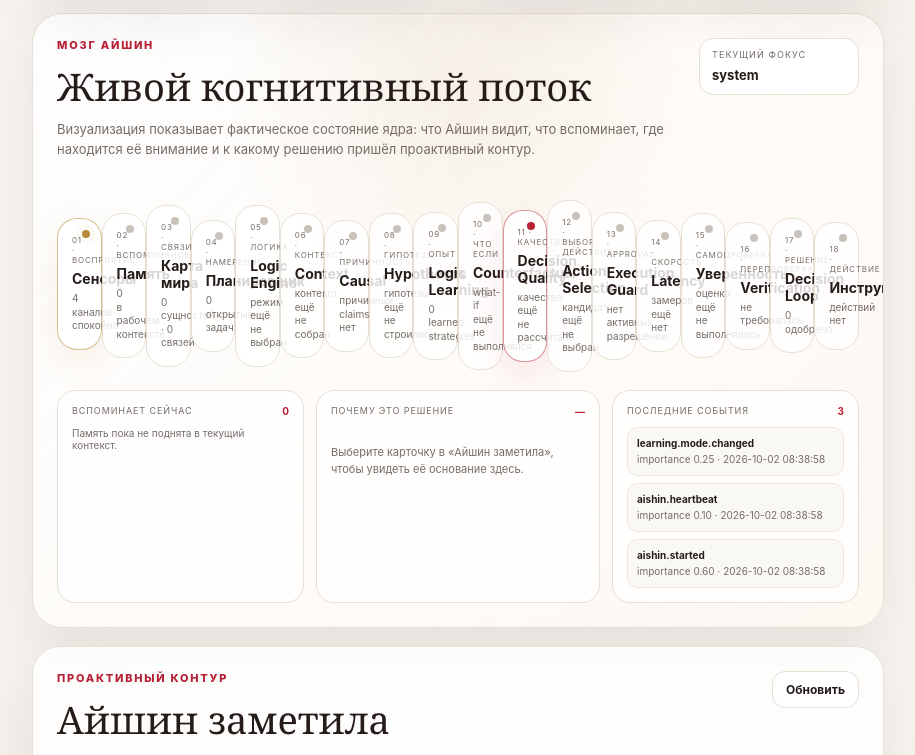
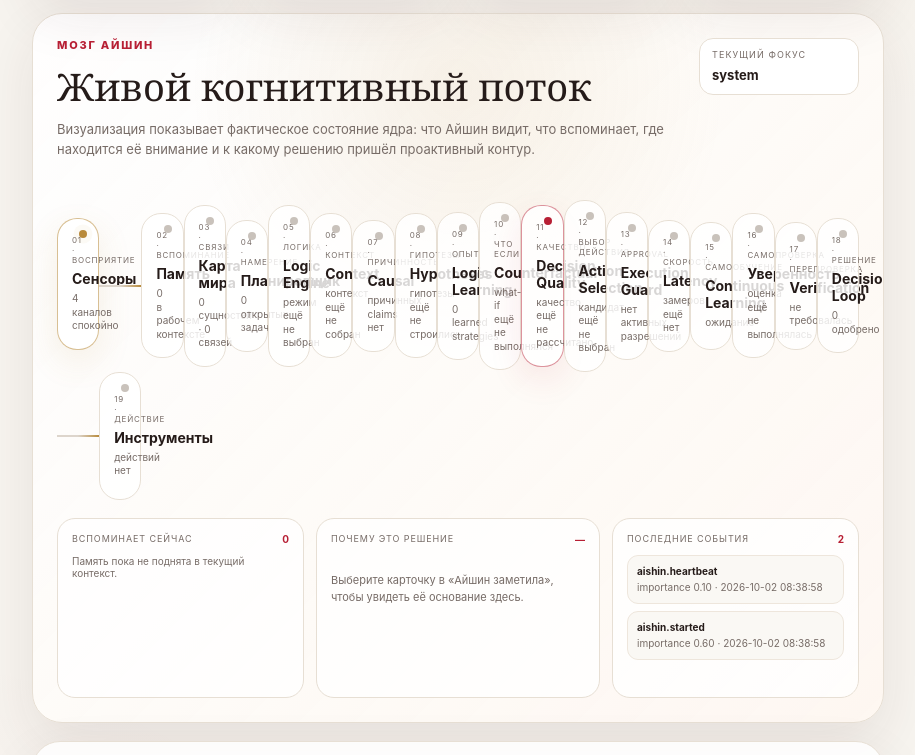
Before and after one commit to Aspksa/Aishin, a FastAPI app: page / in a window 1280 px wide. Shown: the part 879-1634 px from the top of the page, without its empty margins (332-1247 px from the left). Run offline with FastAPI, Linux system fonts and the light colour scheme; data comes from the database, SQL or seed files in the repository; data that the repository does not hold is empty.

Commit message:
feat: add Continuous Learning node to live brain

```diff
--- a/app/templates/index.html
+++ b/app/templates/index.html
@@ -206,30 +206,37 @@
               <em id="brain-performance-detail">ожидание</em>
             </div>
             <div class="brain-link"><span></span></div>
+            <div class="brain-node" data-brain-node="continuous-learning">
+              <span class="brain-node-pulse"></span>
+              <small>15 · САМООБУЧЕНИЕ</small>
+              <strong>Continuous Learning</strong>
+              <em id="brain-continuous-learning-detail">ожидание</em>
+            </div>
+            <div class="brain-link"><span></span></div>
             <div class="brain-node" data-brain-node="metacognition">
               <span class="brain-node-pulse"></span>
-              <small>15 · САМОПРОВЕРКА</small>
+              <small>16 · САМОПРОВЕРКА</small>
               <strong>Уверенность</strong>
               <em id="brain-metacognition-detail">ожидание</em>
             </div>
             <div class="brain-link"><span></span></div>
             <div class="brain-node" data-brain-node="verification">
               <span class="brain-node-pulse"></span>
-              <small>16 · ПЕРЕПРОВЕРКА</small>
+              <small>17 · ПЕРЕПРОВЕРКА</small>
               <strong>Verification</strong>
               <em id="brain-verification-detail">ожидание</em>
             </div>
             <div class="brain-link"><span></span></div>
             <div class="brain-node decision-node" data-brain-node="decision">
               <span class="brain-node-pulse"></span>
-              <small>17 · РЕШЕНИЕ</small>
+              <small>18 · РЕШЕНИЕ</small>
               <strong>Decision Loop</strong>
               <em id="brain-decision-detail">ожидание</em>
             </div>
             <div class="brain-link"><span></span></div>
             <div class="brain-node" data-brain-node="tool">
               <span class="brain-node-pulse"></span>
-              <small>18 · ДЕЙСТВИЕ</small>
+              <small>19 · ДЕЙСТВИЕ</small>
               <strong>Инструменты</strong>
               <em id="brain-tool-detail">ожидание</em>
             </div>
```
